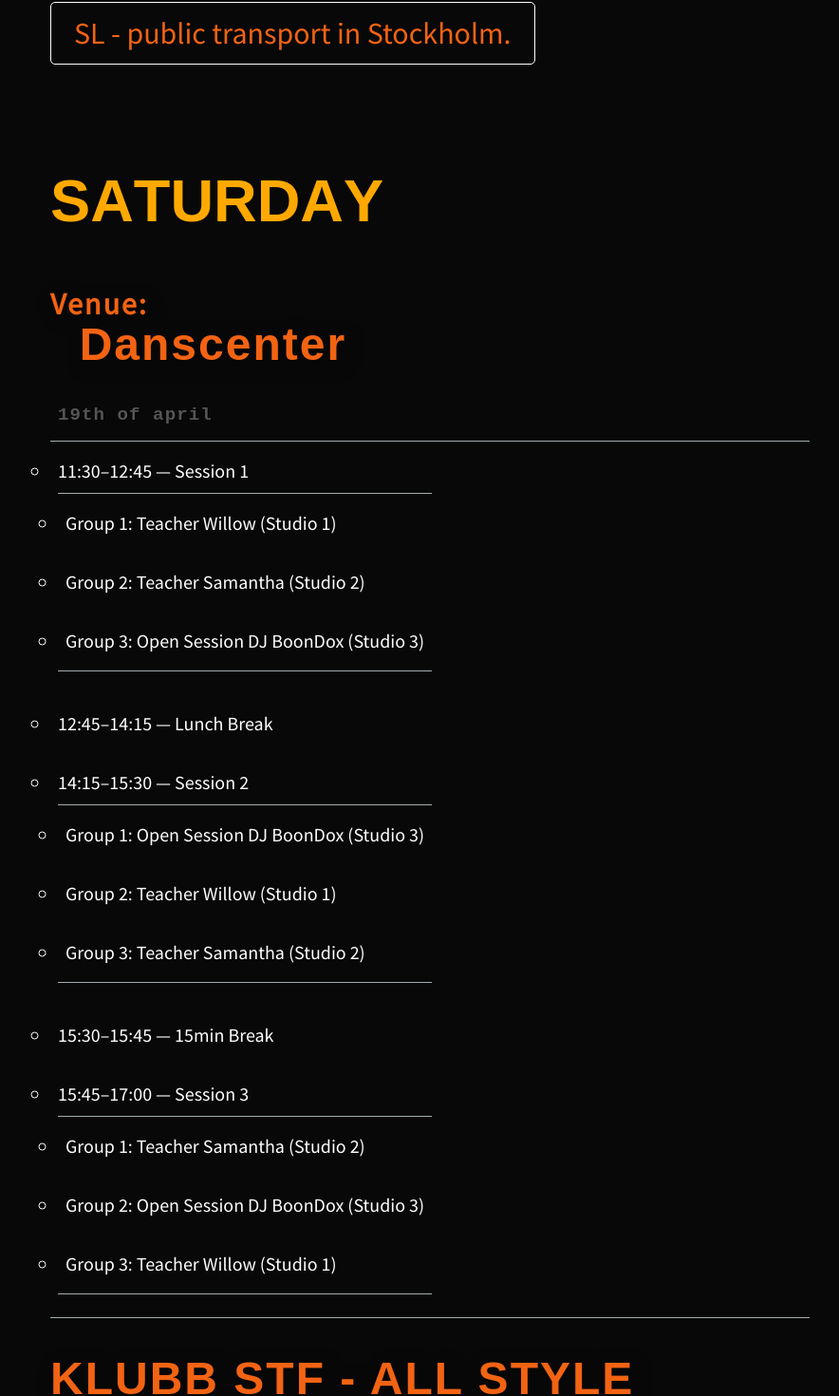
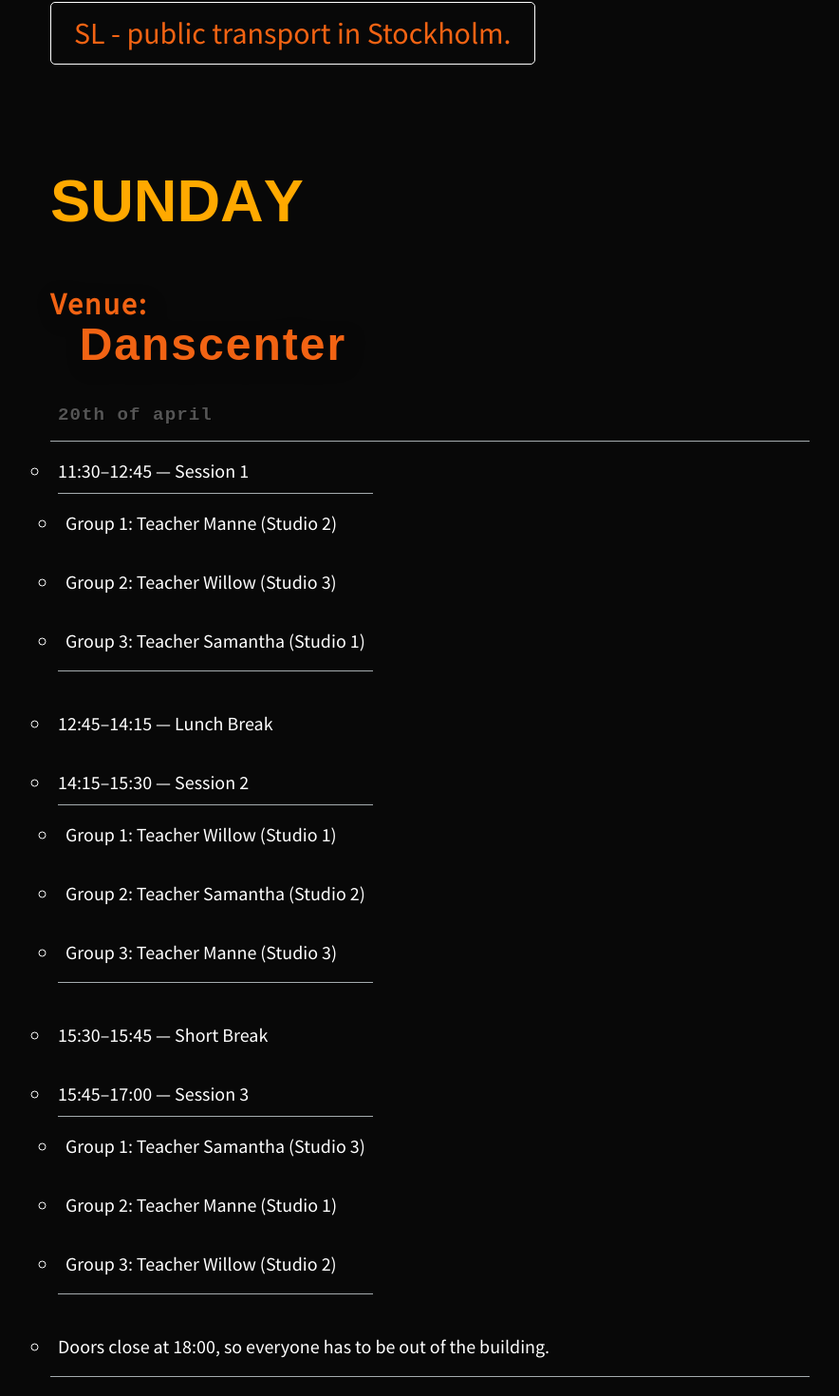
Before and after one commit to FunkSwe/locking, a React (Vite) app: page /funkcamp/schedule in a window 1280 px wide. Shown: the part 988-2458 px from the top of the page at 95% size, without its empty margins (187-1071 px from the left). Built offline with nearby package versions, Linux system fonts and the light colour scheme; a web font is replaced by a local one; what prettier-plugin-tailwindcss would draw is missing.

Commit message:
schedule update

```diff
--- a/src/components/info/Info.jsx
+++ b/src/components/info/Info.jsx
@@ -10,7 +10,7 @@ const Info = () => {
   return (
     <div className={styles.info}>
       <div className={styles.adress}>
-        <h3>Main Venue Saturday & Sunday!</h3>
+        <h3>Main Venue Sunday!</h3>
         {/*
         <h2 className={styles.name}>
           SKH <span>Stockholms konstnärliga högskola</span>
@@ -132,15 +132,15 @@ const Info = () => {
         <li>Organized by FOWKUS & (f.u.n.k.ig)</li>
         <InstagramReel />
       </ul> */}
-      <h3 style={{ textDecoration: 'none' }}>
-        <AnimatedText text='Saturday' /> {/* + battle event */}
+      {/*  <h3 style={{ textDecoration: 'none' }}>
+        <AnimatedText text='Saturday' />
       </h3>
       <h2 className={styles.name}>
         <span>Venue:</span>
         <br />
         &nbsp;&nbsp;Danscenter
       </h2>
-      {/* <p style={{ color: 'tomato' }}>Done did with it</p> */}
+
       <p className={styles.date} style={{ textDecoration: 'none' }}>
         19th of april
       </p>
@@ -208,7 +208,7 @@ const Info = () => {
           Adress to the event
         </Link>
       </div>
-      <div style={{ marginBottom: '2rem' }}></div>
+      <div style={{ marginBottom: '2rem' }}></div> */}
       <h3 /* style={{ textDecoration: 'none' }} */>
         <AnimatedText text='Sunday' />
       </h3>
@@ -221,33 +221,38 @@ const Info = () => {
       <p className={styles.date}>20th of april</p>
       <ul>
         <li>
-          11:30–12:45 — Session 1
+          11:30–12:45 — Session&nbsp;1
           <ul>
-            <li>Group 1: Teacher Samantha (Studio 1)</li>
-            <li>Group 2: Teacher Manne (Studio 2)</li>
-            <li>Group 3: Teacher Willow (Studio 3)</li>
+            <li>Group&nbsp;1: Teacher Manne (Studio 2)</li>
+            <li>Group&nbsp;2: Teacher Willow (Studio 3)</li>
+            <li>Group&nbsp;3: Teacher Samantha (Studio 1)</li>
           </ul>
         </li>
-        <li>12:45–14:15 — Lunch Break</li>
+
+        <li>12:45–14:15 — Lunch Break</li>
+
         <li>
-          14:15–15:30 — Session 2
+          14:15–15:30 — Session&nbsp;2
           <ul>
-            <li>Group 1: Teacher Manne (Studio 3)</li>
-            <li>Group 2: Teacher Willow (Studio 1)</li>
-            <li>Group 3: Teacher Samantha (Studio 2)</li>
+            <li>Group&nbsp;1: Teacher Willow (Studio 1)</li>
+            <li>Group&nbsp;2: Teacher Samantha (Studio 2)</li>
+            <li>Group&nbsp;3: Teacher Manne (Studio 3)</li>
           </ul>
         </li>
-        <li>15:30–15:45 — Short Break</li>
+
+        <li>15:30–15:45 — Short Break</li>
+
         <li>
-          15:45–17:00 — Session 3
+          15:45–17:00 — Session&nbsp;3
           <ul>
-            <li>Group 1: Teacher Willow (Studio 2)</li>
-            <li>Group 2: Teacher Samantha (Studio 3)</li>
-            <li>Group 3: Teacher Manne (Studio 1)</li>
+            <li>Group&nbsp;1: Teacher Samantha (Studio 3)</li>
+            <li>Group&nbsp;2: Teacher Manne (Studio 1)</li>
+            <li>Group&nbsp;3: Teacher Willow (Studio 2)</li>
           </ul>
         </li>
+
         <li>
-          Doors close at 18:00 so everyone has to be out from the building
+          Doors close at 18:00, so everyone has to be out of the building.
         </li>
       </ul>
       <h3 /* style={{ textDecoration: 'none' }} */>
--- a/src/pages/Home/index.jsx
+++ b/src/pages/Home/index.jsx
@@ -48,7 +48,7 @@ const Home = () => {
       {/*  <Hero /> */}
       <Hero />
       <section className='px-8 md:px-60 mb-40'>
-        <AnimatedText text='Schedule Sat & Sun! ⬇️' className='' />
+        <AnimatedText text='Schedule Sun! ⬇️' className='' />
         {/*
         <SlideInLeft>
           <p className='max-w-xl md:max-w-4xl pt-8 text-lg leading-7 md:text-xl'>
```
